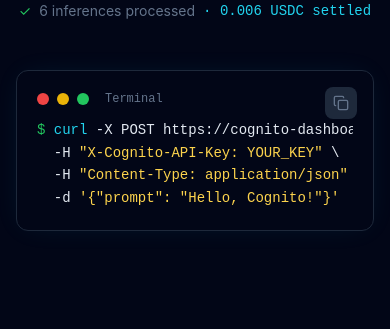
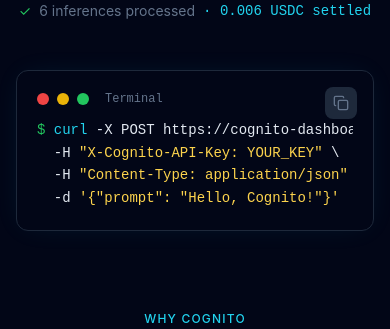
Before and after one commit to 0xdirosa/cognito, a Next.js app in the folder dashboard/: page / in a window 390 px wide. Shown: the part 488-817 px from the top of the page. Built offline with nearby package versions, Linux system fonts and the light colour scheme.

Commit message:
fix: reduce code snippet mobile spacing, enlarge navbar blinking dot
Co-authored-by: CommandCodeBot <noreply@commandcode.ai>

```diff
--- a/dashboard/app/code-snippet.tsx
+++ b/dashboard/app/code-snippet.tsx
@@ -21,7 +21,7 @@
   };
 
   return (
-    <section className="max-w-3xl mx-auto px-4 pb-12 md:pb-16 animate-fade-in-up-delay-3">
+    <section className="max-w-3xl mx-auto px-4 pb-4 md:pb-16 animate-fade-in-up-delay-3">
       <div
         className="relative rounded-xl p-5 overflow-hidden"
         style={{
--- a/dashboard/components/landing/navbar.tsx
+++ b/dashboard/components/landing/navbar.tsx
@@ -56,7 +56,7 @@
             COGNITO
           </span>
           <span
-            className="inline-block w-1.5 h-1.5 rounded-full animate-blink"
+            className="inline-block w-2 h-2 rounded-full animate-blink"
             style={{ background: "var(--accent)" }}
           />
         </Link>
```
